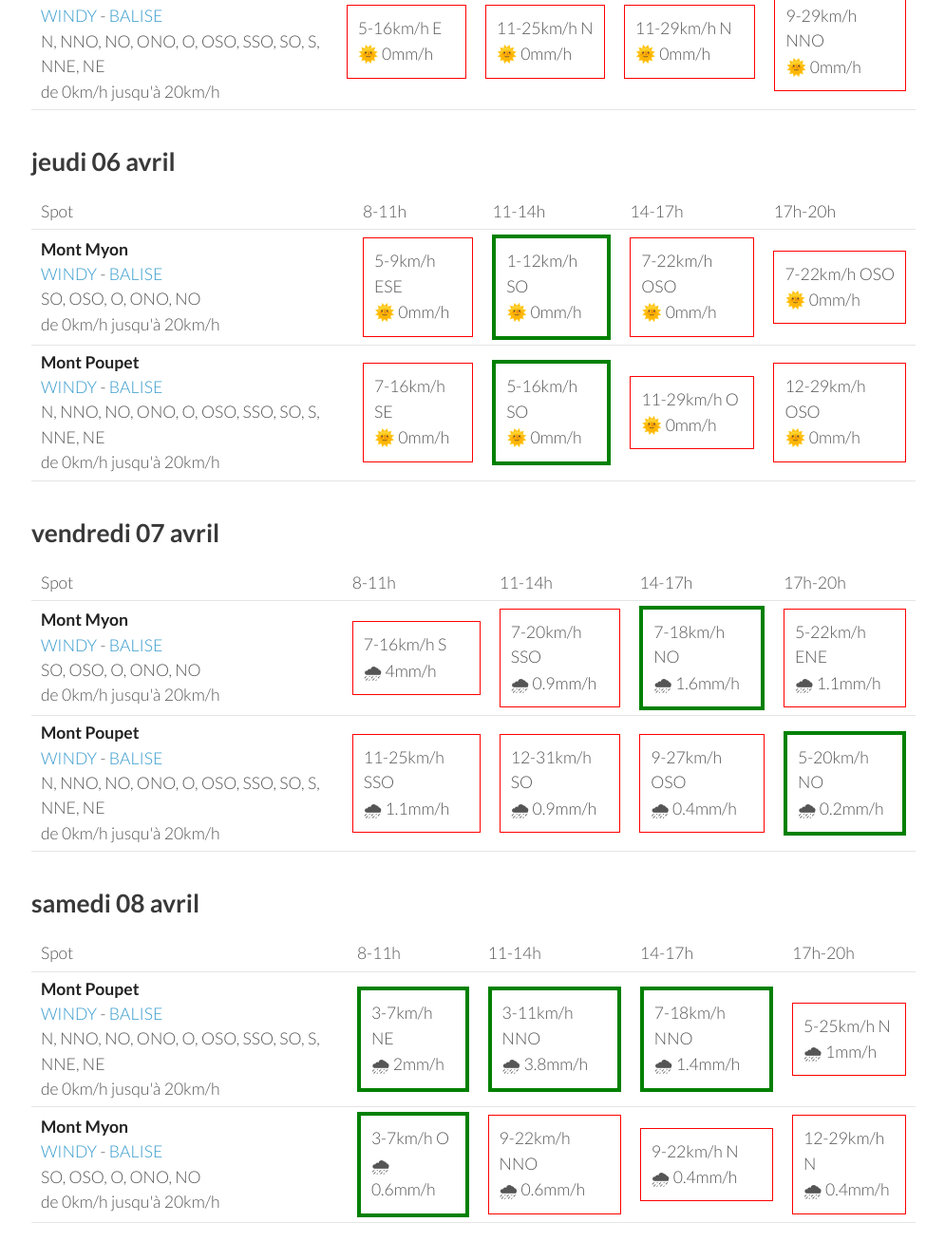
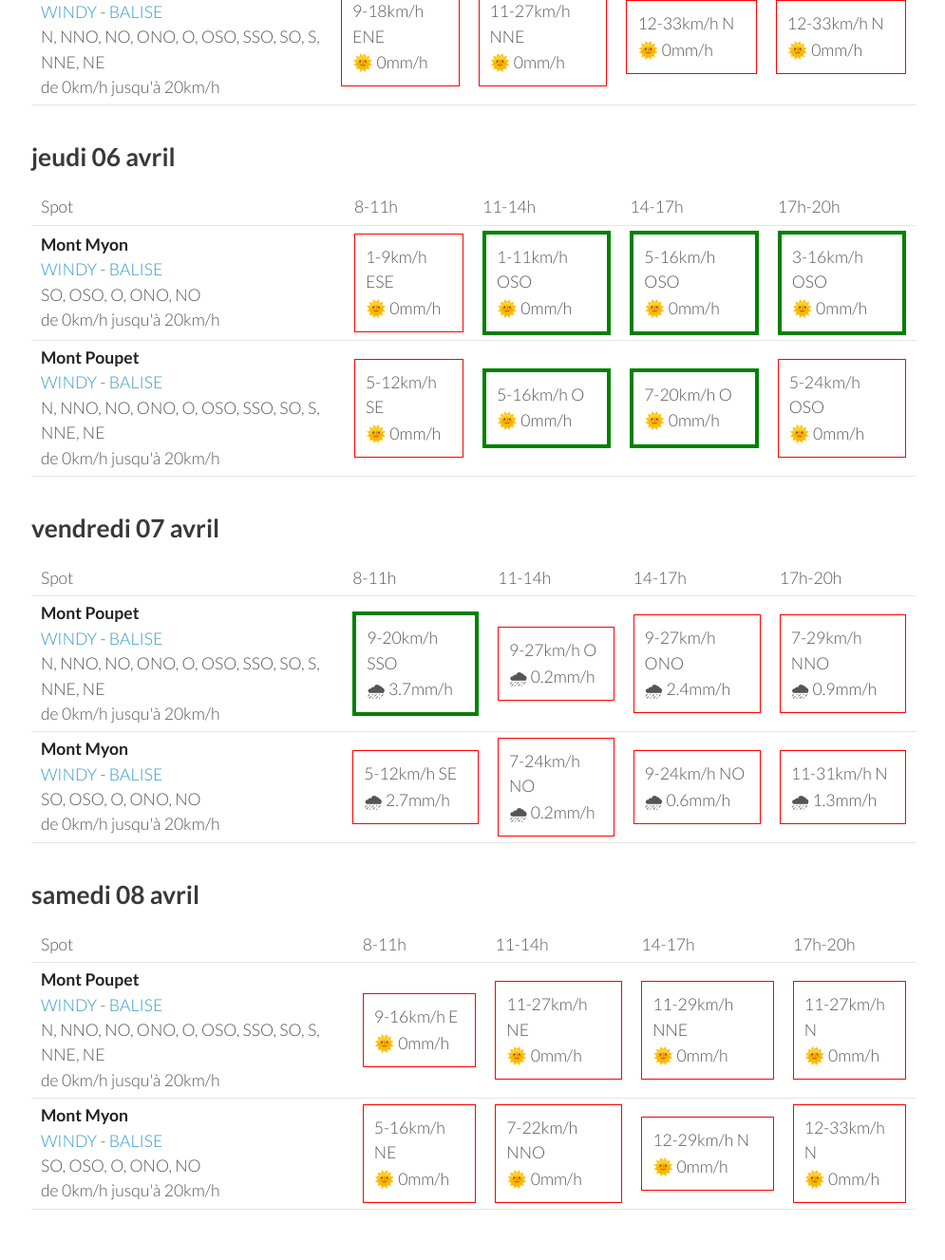
Before and after one commit to parapente-dans-le-nord/parapente-dans-le-nord.github.io, a Jekyll site: the page built from jura.markdown, in a window 1280 px wide and 1400 px high, scrolled down 1287 px. Shown: the top 1327 px of the window at 95% size, without its empty margins (25-1020 px from the left). Built offline with Jekyll 4.4.1, drawn with Linux system fonts in a browser that asks for light colours; some of the changed text lies outside the part shown.

Commit message:
update index.markdown

```diff
--- a/jura.markdown
+++ b/jura.markdown
@@ -25,17 +25,17 @@ page mise à jour le lundi 03 avril 13:20
         <td><strong>Mont Poupet</strong><br><a href="https://windy.com/46.970/5.876?46.541,5.876,8">WINDY</a> - <span class=""><a href="http://www.balisemeteo.com/balise.php?idBalise=92">BALISE</a> </span><br> <span class="vent-favorable">N, NNO, NO, ONO, O, OSO, SSO, SO, S, NNE, NE</span><br><span class="force-vent">de 0km/h jusqu'à 20km/h</span> </td>
 
             <td><div class="not-flyable"><p>0-0km/h NA</p><p>🌧️ 0mm/h</p></div></td>
-            <td><div class="not-flyable"><p>11-29km/h NNE</p><p>🌞 0mm/h</p></div></td>
-            <td><div class="not-flyable"><p>16-38km/h NNE</p><p>🌞 0mm/h</p></div></td>
-            <td><div class="not-flyable"><p>16-44km/h NE</p><p>🌞 0mm/h</p></div></td>
+            <td><div class="not-flyable"><p>0-0km/h NA</p><p>🌧️ 0mm/h</p></div></td>
+            <td><div class="not-flyable"><p>0-0km/h NA</p><p>🌧️ 0mm/h</p></div></td>
+            <td><div class="not-flyable"><p>16-40km/h NNE</p><p>🌞 0mm/h</p></div></td>
 
     </tr>
 <tr>
         <td><strong>Mont Myon</strong><br><a href="https://windy.com/46.331/5.397?45.898,5.394,8,m:eWoagj8">WINDY</a> - <span class=""><a href="http://www.balisemeteo.com/balise.php?idBalise=70">BALISE</a> </span><br> <span class="vent-favorable">SO, OSO, O, ONO, NO</span><br><span class="force-vent">de 0km/h jusqu'à 20km/h</span> </td>
 
             <td><div class="not-flyable"><p>0-0km/h NA</p><p>🌧️ 0mm/h</p></div></td>
-            <td><div class="not-flyable"><p>11-29km/h NNE</p><p>🌞 0mm/h</p></div></td>
-            <td><div class="not-flyable"><p>12-33km/h N</p><p>🌞 0mm/h</p></div></td>
+            <td><div class="not-flyable"><p>0-0km/h NA</p><p>🌧️ 0mm/h</p></div></td>
+            <td><div class="not-flyable"><p>0-0km/h NA</p><p>🌧️ 0mm/h</p></div></td>
             <td><div class="not-flyable"><p>14-38km/h N</p><p>🌞 0mm/h</p></div></td>
 
     </tr>
@@ -58,10 +58,10 @@ page mise à jour le lundi 03 avril 13:20
 <tr>
         <td><strong>Mont Poupet</strong><br><a href="https://windy.com/46.970/5.876?46.541,5.876,8">WINDY</a> - <span class=""><a href="http://www.balisemeteo.com/balise.php?idBalise=92">BALISE</a> </span><br> <span class="vent-favorable">N, NNO, NO, ONO, O, OSO, SSO, SO, S, NNE, NE</span><br><span class="force-vent">de 0km/h jusqu'à 20km/h</span> </td>
 
-            <td><div class="not-flyable"><p>16-40km/h NE</p><p>🌞 0mm/h</p></div></td>
-            <td><div class="not-flyable"><p>12-37km/h NE</p><p>🌞 0mm/h</p></div></td>
             <td><div class="not-flyable"><p>16-42km/h NE</p><p>🌞 0mm/h</p></div></td>
-            <td><div class="not-flyable"><p>16-40km/h NNE</p><p>🌞 0mm/h</p></div></td>
+            <td><div class="not-flyable"><p>14-37km/h NE</p><p>🌞 0mm/h</p></div></td>
+            <td><div class="not-flyable"><p>16-42km/h NE</p><p>🌞 0mm/h</p></div></td>
+            <td><div class="not-flyable"><p>16-42km/h NNE</p><p>🌞 0mm/h</p></div></td>
 
 
     </tr>
@@ -69,9 +69,9 @@ page mise à jour le lundi 03 avril 13:20
         <td><strong>Mont Myon</strong><br><a href="https://windy.com/46.331/5.397?45.898,5.394,8,m:eWoagj8">WINDY</a> - <span class=""><a href="http://www.balisemeteo.com/balise.php?idBalise=70">BALISE</a> </span><br> <span class="vent-favorable">SO, OSO, O, ONO, NO</span><br><span class="force-vent">de 0km/h jusqu'à 20km/h</span> </td>
 
             <td><div class="not-flyable"><p>9-18km/h NE</p><p>🌞 0mm/h</p></div></td>
-            <td><div class="not-flyable"><p>9-24km/h NNE</p><p>🌞 0mm/h</p></div></td>
-            <td><div class="not-flyable"><p>12-33km/h N</p><p>🌞 0mm/h</p></div></td>
-            <td><div class="not-flyable"><p>16-40km/h N</p><p>🌞 0mm/h</p></div></td>
+            <td><div class="not-flyable"><p>9-22km/h NNE</p><p>🌞 0mm/h</p></div></td>
+            <td><div class="not-flyable"><p>14-37km/h N</p><p>🌞 0mm/h</p></div></td>
+            <td><div class="not-flyable"><p>16-42km/h NNE</p><p>🌞 0mm/h</p></div></td>
 
 
     </tr>
@@ -94,20 +94,20 @@ page mise à jour le lundi 03 avril 13:20
 <tr>
         <td><strong>Mont Myon</strong><br><a href="https://windy.com/46.331/5.397?45.898,5.394,8,m:eWoagj8">WINDY</a> - <span class=""><a href="http://www.balisemeteo.com/balise.php?idBalise=70">BALISE</a> </span><br> <span class="vent-favorable">SO, OSO, O, ONO, NO</span><br><span class="force-vent">de 0km/h jusqu'à 20km/h</span> </td>
 
-            <td><div class="flyable"><p>1-11km/h NO</p><p>🌞 0mm/h</p></div></td>
-            <td><div class="flyable"><p>5-20km/h NO</p><p>🌞 0mm/h</p></div></td>
+            <td><div class="not-flyable"><p>1-5km/h ENE</p><p>🌞 0mm/h</p></div></td>
+            <td><div class="flyable"><p>7-20km/h NO</p><p>🌞 0mm/h</p></div></td>
             <td><div class="not-flyable"><p>11-29km/h NNO</p><p>🌞 0mm/h</p></div></td>
-            <td><div class="not-flyable"><p>12-31km/h NNO</p><p>🌞 0mm/h</p></div></td>
+            <td><div class="not-flyable"><p>14-33km/h NNO</p><p>🌞 0mm/h</p></div></td>
 
 
     </tr>
 <tr>
         <td><strong>Mont Poupet</strong><br><a href="https://windy.com/46.970/5.876?46.541,5.876,8">WINDY</a> - <span class=""><a href="http://www.balisemeteo.com/balise.php?idBalise=92">BALISE</a> </span><br> <span class="vent-favorable">N, NNO, NO, ONO, O, OSO, SSO, SO, S, NNE, NE</span><br><span class="force-vent">de 0km/h jusqu'à 20km/h</span> </td>
 
-            <td><div class="not-flyable"><p>5-16km/h E</p><p>🌞 0mm/h</p></div></td>
-            <td><div class="not-flyable"><p>11-25km/h N</p><p>🌞 0mm/h</p></div></td>
-            <td><div class="not-flyable"><p>11-29km/h N</p><p>🌞 0mm/h</p></div></td>
-            <td><div class="not-flyable"><p>9-29km/h NNO</p><p>🌞 0mm/h</p></div></td>
+            <td><div class="not-flyable"><p>9-18km/h ENE</p><p>🌞 0mm/h</p></div></td>
+            <td><div class="not-flyable"><p>11-27km/h NNE</p><p>🌞 0mm/h</p></div></td>
+            <td><div class="not-flyable"><p>12-33km/h N</p><p>🌞 0mm/h</p></div></td>
+            <td><div class="not-flyable"><p>12-33km/h N</p><p>🌞 0mm/h</p></div></td>
 
 
     </tr>
@@ -130,20 +130,20 @@ page mise à jour le lundi 03 avril 13:20
 <tr>
         <td><strong>Mont Myon</strong><br><a href="https://windy.com/46.331/5.397?45.898,5.394,8,m:eWoagj8">WINDY</a> - <span class=""><a href="http://www.balisemeteo.com/balise.php?idBalise=70">BALISE</a> </span><br> <span class="vent-favorable">SO, OSO, O, ONO, NO</span><br><span class="force-vent">de 0km/h jusqu'à 20km/h</span> </td>
 
-            <td><div class="not-flyable"><p>5-9km/h ESE</p><p>🌞 0mm/h</p></div></td>
-            <td><div class="flyable"><p>1-12km/h SO</p><p>🌞 0mm/h</p></div></td>
-            <td><div class="not-flyable"><p>7-22km/h OSO</p><p>🌞 0mm/h</p></div></td>
-            <td><div class="not-flyable"><p>7-22km/h OSO</p><p>🌞 0mm/h</p></div></td>
+            <td><div class="not-flyable"><p>1-9km/h ESE</p><p>🌞 0mm/h</p></div></td>
+            <td><div class="flyable"><p>1-11km/h OSO</p><p>🌞 0mm/h</p></div></td>
+            <td><div class="flyable"><p>5-16km/h OSO</p><p>🌞 0mm/h</p></div></td>
+            <td><div class="flyable"><p>3-16km/h OSO</p><p>🌞 0mm/h</p></div></td>
 
 
     </tr>
 <tr>
         <td><strong>Mont Poupet</strong><br><a href="https://windy.com/46.970/5.876?46.541,5.876,8">WINDY</a> - <span class=""><a href="http://www.balisemeteo.com/balise.php?idBalise=92">BALISE</a> </span><br> <span class="vent-favorable">N, NNO, NO, ONO, O, OSO, SSO, SO, S, NNE, NE</span><br><span class="force-vent">de 0km/h jusqu'à 20km/h</span> </td>
 
-            <td><div class="not-flyable"><p>7-16km/h SE</p><p>🌞 0mm/h</p></div></td>
-            <td><div class="flyable"><p>5-16km/h SO</p><p>🌞 0mm/h</p></div></td>
-            <td><div class="not-flyable"><p>11-29km/h O</p><p>🌞 0mm/h</p></div></td>
-            <td><div class="not-flyable"><p>12-29km/h OSO</p><p>🌞 0mm/h</p></div></td>
+            <td><div class="not-flyable"><p>5-12km/h SE</p><p>🌞 0mm/h</p></div></td>
+            <td><div class="flyable"><p>5-16km/h O</p><p>🌞 0mm/h</p></div></td>
+            <td><div class="flyable"><p>7-20km/h O</p><p>🌞 0mm/h</p></div></td>
+            <td><div class="not-flyable"><p>5-24km/h OSO</p><p>🌞 0mm/h</p></div></td>
 
 
     </tr>
@@ -164,22 +164,22 @@ page mise à jour le lundi 03 avril 13:20
       <td>17h-20h</td>
     </tr>
 <tr>
-        <td><strong>Mont Myon</strong><br><a href="https://windy.com/46.331/5.397?45.898,5.394,8,m:eWoagj8">WINDY</a> - <span class=""><a href="http://www.balisemeteo.com/balise.php?idBalise=70">BALISE</a> </span><br> <span class="vent-favorable">SO, OSO, O, ONO, NO</span><br><span class="force-vent">de 0km/h jusqu'à 20km/h</span> </td>
+        <td><strong>Mont Poupet</strong><br><a href="https://windy.com/46.970/5.876?46.541,5.876,8">WINDY</a> - <span class=""><a href="http://www.balisemeteo.com/balise.php?idBalise=92">BALISE</a> </span><br> <span class="vent-favorable">N, NNO, NO, ONO, O, OSO, SSO, SO, S, NNE, NE</span><br><span class="force-vent">de 0km/h jusqu'à 20km/h</span> </td>
 
-            <td><div class="not-flyable"><p>7-16km/h S</p><p>🌧 4mm/h</p></div></td>
-            <td><div class="not-flyable"><p>7-20km/h SSO</p><p>🌧 0.9mm/h</p></div></td>
-            <td><div class="flyable"><p>7-18km/h NO</p><p>🌧 1.6mm/h</p></div></td>
-            <td><div class="not-flyable"><p>5-22km/h ENE</p><p>🌧 1.1mm/h</p></div></td>
+            <td><div class="flyable"><p>9-20km/h SSO</p><p>🌧 3.7mm/h</p></div></td>
+            <td><div class="not-flyable"><p>9-27km/h O</p><p>🌧 0.2mm/h</p></div></td>
+            <td><div class="not-flyable"><p>9-27km/h ONO</p><p>🌧 2.4mm/h</p></div></td>
+            <td><div class="not-flyable"><p>7-29km/h NNO</p><p>🌧 0.9mm/h</p></div></td>
 
 
     </tr>
 <tr>
-        <td><strong>Mont Poupet</strong><br><a href="https://windy.com/46.970/5.876?46.541,5.876,8">WINDY</a> - <span class=""><a href="http://www.balisemeteo.com/balise.php?idBalise=92">BALISE</a> </span><br> <span class="vent-favorable">N, NNO, NO, ONO, O, OSO, SSO, SO, S, NNE, NE</span><br><span class="force-vent">de 0km/h jusqu'à 20km/h</span> </td>
+        <td><strong>Mont Myon</strong><br><a href="https://windy.com/46.331/5.397?45.898,5.394,8,m:eWoagj8">WINDY</a> - <span class=""><a href="http://www.balisemeteo.com/balise.php?idBalise=70">BALISE</a> </span><br> <span class="vent-favorable">SO, OSO, O, ONO, NO</span><br><span class="force-vent">de 0km/h jusqu'à 20km/h</span> </td>
 
-            <td><div class="not-flyable"><p>11-25km/h SSO</p><p>🌧 1.1mm/h</p></div></td>
-            <td><div class="not-flyable"><p>12-31km/h SO</p><p>🌧 0.9mm/h</p></div></td>
-            <td><div class="not-flyable"><p>9-27km/h OSO</p><p>🌧 0.4mm/h</p></div></td>
-            <td><div class="flyable"><p>5-20km/h NO</p><p>🌧 0.2mm/h</p></div></td>
+            <td><div class="not-flyable"><p>5-12km/h SE</p><p>🌧 2.7mm/h</p></div></td>
+            <td><div class="not-flyable"><p>7-24km/h NO</p><p>🌧 0.2mm/h</p></div></td>
+            <td><div class="not-flyable"><p>9-24km/h NO</p><p>🌧 0.6mm/h</p></div></td>
+            <td><div class="not-flyable"><p>11-31km/h N</p><p>🌧 1.3mm/h</p></div></td>
 
 
     </tr>
@@ -202,20 +202,20 @@ page mise à jour le lundi 03 avril 13:20
 <tr>
         <td><strong>Mont Poupet</strong><br><a href="https://windy.com/46.970/5.876?46.541,5.876,8">WINDY</a> - <span class=""><a href="http://www.balisemeteo.com/balise.php?idBalise=92">BALISE</a> </span><br> <span class="vent-favorable">N, NNO, NO, ONO, O, OSO, SSO, SO, S, NNE, NE</span><br><span class="force-vent">de 0km/h jusqu'à 20km/h</span> </td>
 
-            <td><div class="flyable"><p>3-7km/h NE</p><p>🌧 2mm/h</p></div></td>
-            <td><div class="flyable"><p>3-11km/h NNO</p><p>🌧 3.8mm/h</p></div></td>
-            <td><div class="flyable"><p>7-18km/h NNO</p><p>🌧 1.4mm/h</p></div></td>
-            <td><div class="not-flyable"><p>5-25km/h N</p><p>🌧 1mm/h</p></div></td>
+            <td><div class="not-flyable"><p>9-16km/h E</p><p>🌞 0mm/h</p></div></td>
+            <td><div class="not-flyable"><p>11-27km/h NE</p><p>🌞 0mm/h</p></div></td>
+            <td><div class="not-flyable"><p>11-29km/h NNE</p><p>🌞 0mm/h</p></div></td>
+            <td><div class="not-flyable"><p>11-27km/h N</p><p>🌞 0mm/h</p></div></td>
 
 
     </tr>
 <tr>
         <td><strong>Mont Myon</strong><br><a href="https://windy.com/46.331/5.397?45.898,5.394,8,m:eWoagj8">WINDY</a> - <span class=""><a href="http://www.balisemeteo.com/balise.php?idBalise=70">BALISE</a> </span><br> <span class="vent-favorable">SO, OSO, O, ONO, NO</span><br><span class="force-vent">de 0km/h jusqu'à 20km/h</span> </td>
 
-            <td><div class="flyable"><p>3-7km/h O</p><p>🌧 0.6mm/h</p></div></td>
-            <td><div class="not-flyable"><p>9-22km/h NNO</p><p>🌧 0.6mm/h</p></div></td>
-            <td><div class="not-flyable"><p>9-22km/h N</p><p>🌧 0.4mm/h</p></div></td>
-            <td><div class="not-flyable"><p>12-29km/h N</p><p>🌧 0.4mm/h</p></div></td>
+            <td><div class="not-flyable"><p>5-16km/h NE</p><p>🌞 0mm/h</p></div></td>
+            <td><div class="not-flyable"><p>7-22km/h NNO</p><p>🌞 0mm/h</p></div></td>
+            <td><div class="not-flyable"><p>12-29km/h N</p><p>🌞 0mm/h</p></div></td>
+            <td><div class="not-flyable"><p>12-33km/h N</p><p>🌞 0mm/h</p></div></td>
 
 
     </tr>
```
Also changed, not shown: other parts of jura.markdown (+1 -1 lines).
